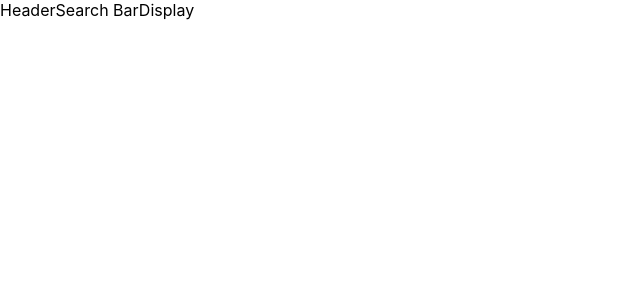
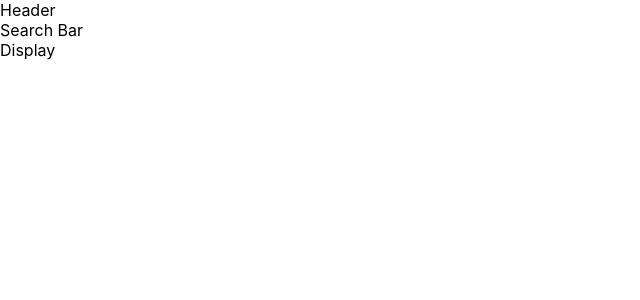
Before and after one commit to algmoreno/weatherview-react, a React (Create React App) app: page / in a window 1280 px wide. Shown: the top 300 px of the page, without its empty margins (0-640 px from the left). Built offline with nearby package versions, Linux system fonts and the light colour scheme.

Commit message:
component bootstrap layout

```diff
--- a/src/pages/Home/index.js
+++ b/src/pages/Home/index.js
@@ -5,10 +5,18 @@ import Display from '../../components/Display'
 
 const Home = () => {
   return (
-    <div>
-      <Header />
-      <SearchBar />
-      <Display />
+    <div className='container'>
+      <div className='row'>
+        <div className='col-12'>
+          <Header />
+        </div>
+        <div className='col-12'>
+          <SearchBar />
+        </div>
+        <div className='col-12'>
+          <Display />
+        </div>
+      </div>
     </div>
 
   )
```
